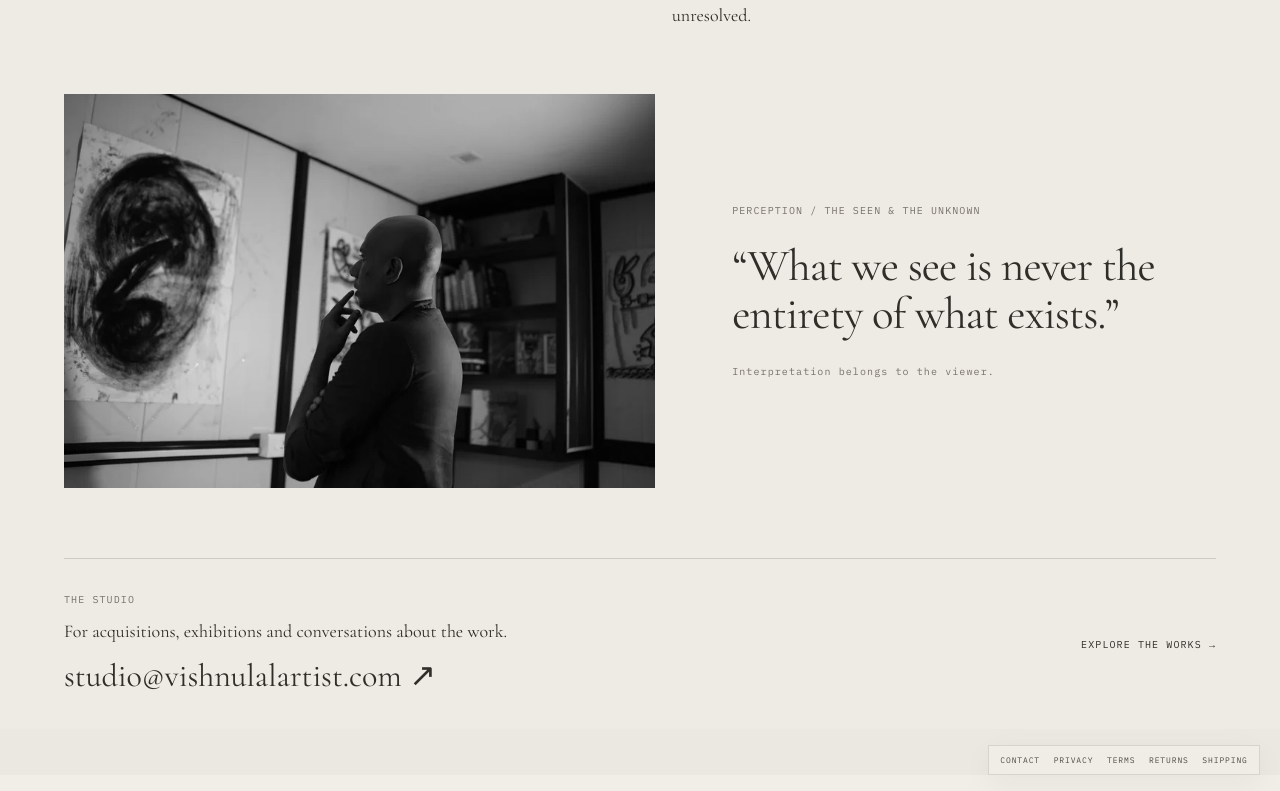
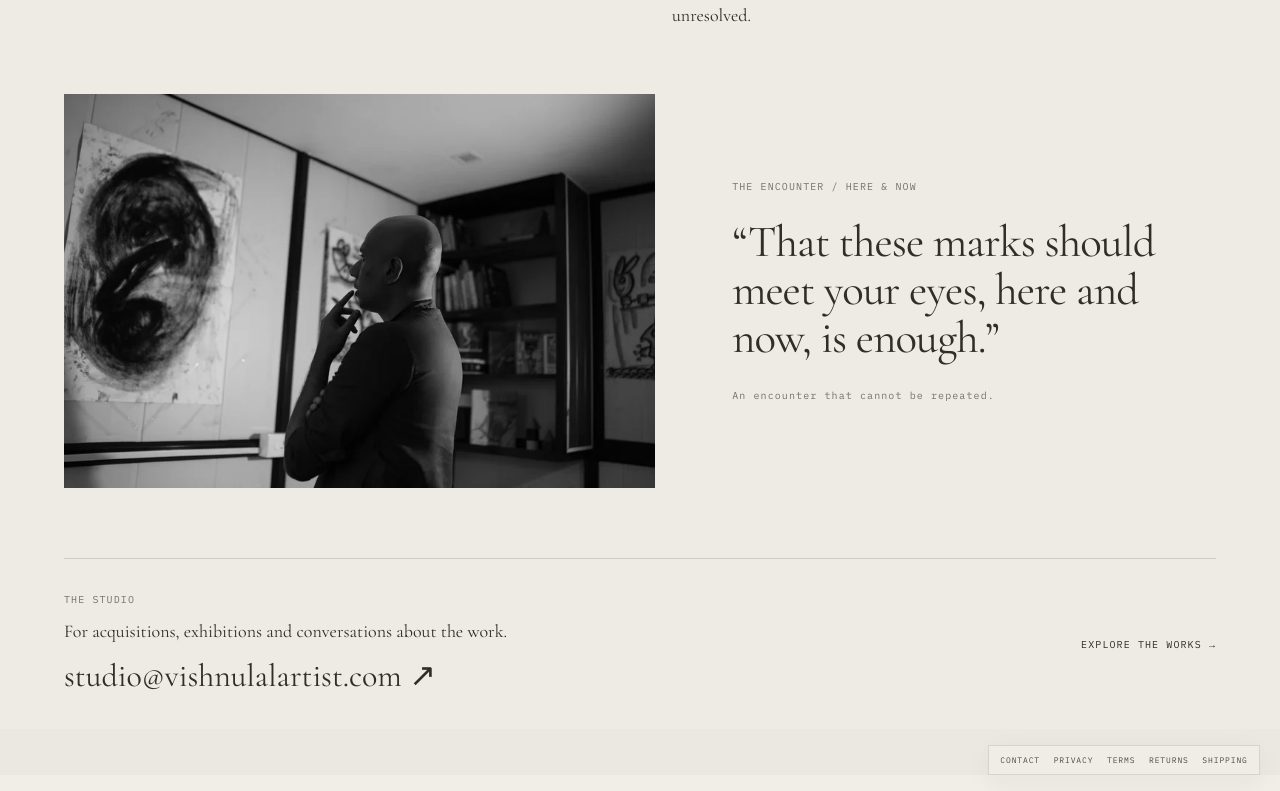
Before and after one commit to VS9311/Vishnu-Lal-Art, a React (Vite) app: page /artist in a window 1280 px wide. Shown: the part 3838-4629 px from the top of the page. Built offline with nearby package versions, Linux system fonts and the light colour scheme; no server answers; a web font is replaced by a local one.

Commit message:
Update closing artist quote to the encounter here and now

```diff
--- a/src/pages/ArtistPage.jsx
+++ b/src/pages/ArtistPage.jsx
@@ -72,7 +72,7 @@ export default function ArtistPage() {
     </section>
     <section className="artist-studio" aria-label="Inside the studio" data-reveal>
       <figure><ArtistPhoto name="studio" alt="Vishnu Lal considering a large drawing on the wall of his studio." /></figure>
-      <div className="artist-studio-copy"><p className="artist-label">PERCEPTION / THE SEEN &amp; THE UNKNOWN</p><blockquote>“What we see is never the entirety of what exists.”</blockquote><p className="artist-studio-caption">Interpretation belongs to the viewer.</p></div>
+      <div className="artist-studio-copy"><p className="artist-label">THE ENCOUNTER / HERE &amp; NOW</p><blockquote>“That these marks should meet your eyes, here and now, is enough.”</blockquote><p className="artist-studio-caption">An encounter that cannot be repeated.</p></div>
     </section>
     <footer id="artist-access" className="artist-footer">
       <div><p className="artist-label">THE STUDIO</p><p>For acquisitions, exhibitions and conversations about the work.</p><a className="artist-contact" href={`mailto:${profile.email}`}>{profile.email} ↗</a></div>
```
